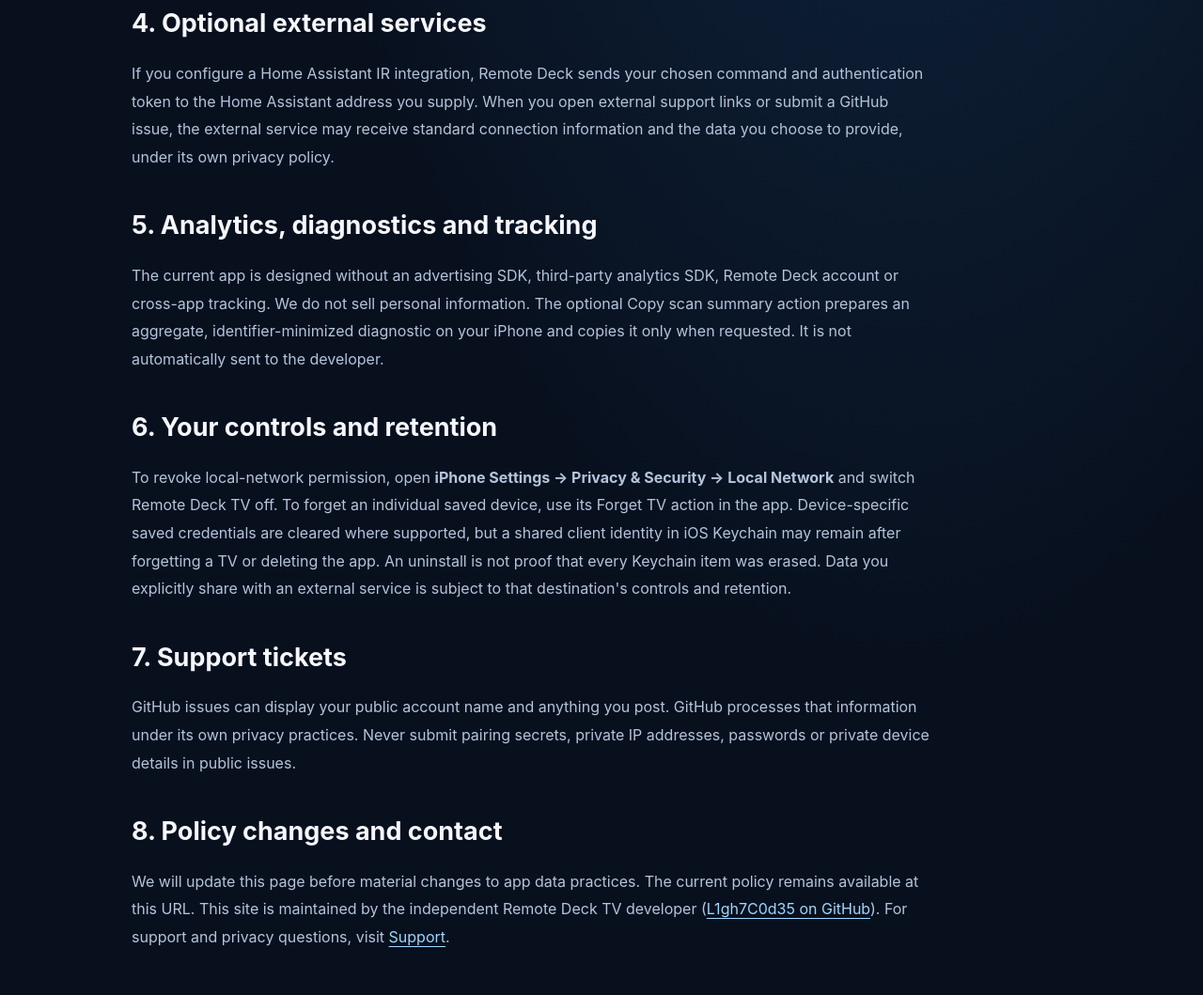
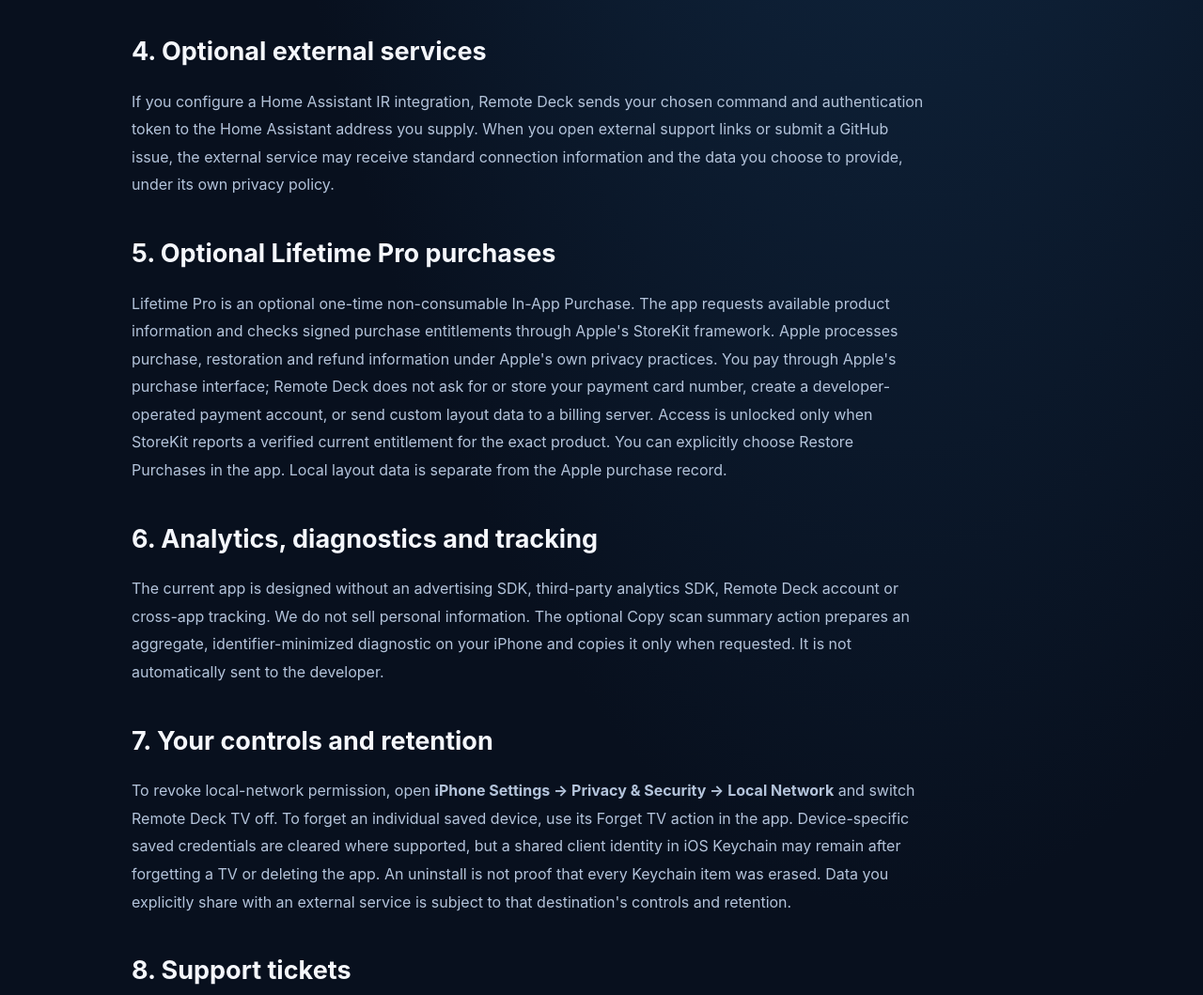
Before and after one commit to L1gh7C0d35/tv-remote-support, a plain HTML site: page privacy.html in a window 1280 px wide. Shown: the part 1365-2424 px from the top of the page at 94% size. Drawn offline with Linux system fonts and the light colour scheme.

Commit message:
Document optional Lifetime Pro storage and Apple purchase restoration

```diff
--- a/privacy.html
+++ b/privacy.html
@@ -8,24 +8,26 @@
 </div></header><main id="main" class="wrap">
 <section class="heading"><div class="eyebrow">PRIVACY POLICY</div><h1>Your network.<br><em>Your remote.</em></h1>
 <p class="lead">How Remote Deck TV handles local discovery, saved settings, TV control and optional integrations.</p>
-<p class="date">Effective November 10, 2026</p></section>
+<p class="date">Updated November 17, 2026</p></section>
 <div class="policy">
 <h2>1. How the app works</h2>
 <p>Remote Deck TV works without an app account. With iOS Local Network permission it discovers advertised media services on your Wi-Fi. When you choose a compatible device it can request authorization and send user-selected commands over that device's supported local protocol. Demo mode is simulated and sends no TV commands. We do not operate a Remote Deck cloud service to store your saved TV list.</p>
 <h2>2. Information stored locally</h2>
-<p>Saved device names, local IP addresses, selected platforms, remote favorites and app preferences are stored in on-device app storage. Pairing credentials, client cryptographic identities and optional user-configured Home Assistant tokens are stored through iOS Keychain. These are used for the device features you request, not for advertising profiles.</p>
+<p>Saved device names, local IP addresses, selected platforms, remote favorites, optional Lifetime Pro custom shortcut layouts, and app preferences are stored in on-device app storage. Pro layouts remain on the iPhone and are not synced to a Remote Deck server. Pairing credentials, client cryptographic identities and optional user-configured Home Assistant tokens are stored through iOS Keychain. These are used for the device features you request, not for advertising profiles.</p>
 <h2>3. Network access and optional inspection</h2>
 <p>Remote Deck browses declared Bonjour media services on the Wi-Fi network, and can contact a selected private device IP for identification, pairing or approved remote commands. An optional exact-address inspection may retrieve limited public service information. A separate user-confirmed advanced VIDAA scan may contact up to 254 addresses on the local subnet, potentially including other devices. Only use optional discovery on networks you own or are authorized to inspect. The broader scan is not started in the background automatically.</p>
 <p>Your TV, router and Home Assistant hub may log traffic under their own settings and policies. Communication directly between your iPhone and your chosen device does not mean that data is sent to the developer's servers.</p>
 <h2>4. Optional external services</h2>
 <p>If you configure a Home Assistant IR integration, Remote Deck sends your chosen command and authentication token to the Home Assistant address you supply. When you open external support links or submit a GitHub issue, the external service may receive standard connection information and the data you choose to provide, under its own privacy policy.</p>
-<h2>5. Analytics, diagnostics and tracking</h2>
+<h2>5. Optional Lifetime Pro purchases</h2>
+<p>Lifetime Pro is an optional one-time non-consumable In-App Purchase. The app requests available product information and checks signed purchase entitlements through Apple's StoreKit framework. Apple processes purchase, restoration and refund information under Apple's own privacy practices. You pay through Apple's purchase interface; Remote Deck does not ask for or store your payment card number, create a developer-operated payment account, or send custom layout data to a billing server. Access is unlocked only when StoreKit reports a verified current entitlement for the exact product. You can explicitly choose Restore Purchases in the app. Local layout data is separate from the Apple purchase record.</p>
+<h2>6. Analytics, diagnostics and tracking</h2>
 <p>The current app is designed without an advertising SDK, third-party analytics SDK, Remote Deck account or cross-app tracking. We do not sell personal information. The optional Copy scan summary action prepares an aggregate, identifier-minimized diagnostic on your iPhone and copies it only when requested. It is not automatically sent to the developer.</p>
-<h2>6. Your controls and retention</h2>
+<h2>7. Your controls and retention</h2>
 <p>To revoke local-network permission, open <strong>iPhone Settings &rarr; Privacy &amp; Security &rarr; Local Network</strong> and switch Remote Deck TV off. To forget an individual saved device, use its Forget TV action in the app. Device-specific saved credentials are cleared where supported, but a shared client identity in iOS Keychain may remain after forgetting a TV or deleting the app. An uninstall is not proof that every Keychain item was erased. Data you explicitly share with an external service is subject to that destination's controls and retention.</p>
-<h2>7. Support tickets</h2>
+<h2>8. Support tickets</h2>
 <p>GitHub issues can display your public account name and anything you post. GitHub processes that information under its own privacy practices. Never submit pairing secrets, private IP addresses, passwords or private device details in public issues.</p>
-<h2>8. Policy changes and contact</h2>
+<h2>9. Policy changes and contact</h2>
 <p>We will update this page before material changes to app data practices. The current policy remains available at this URL. This site is maintained by the independent Remote Deck TV developer (<a href="https://github.com/L1gh7C0d35">L1gh7C0d35 on GitHub</a>). For support and privacy questions, visit <a href="support.html">Support</a>.</p>
 </div>
 </main><footer class="footer"><div class="wrap footer-inner"><span>Remote Deck TV &middot; iPhone local Wi-Fi remote</span>
```
Also changed, not shown: support.html (+6 -0 lines).
